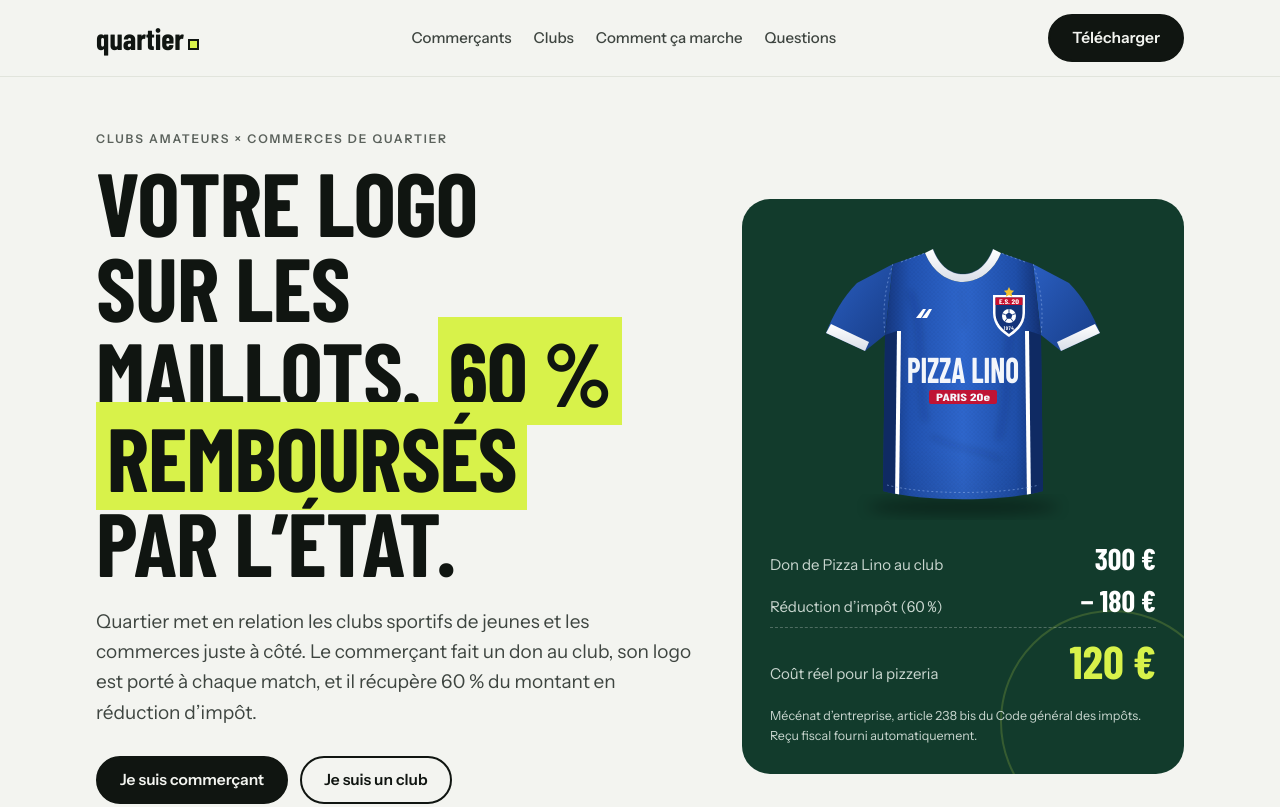
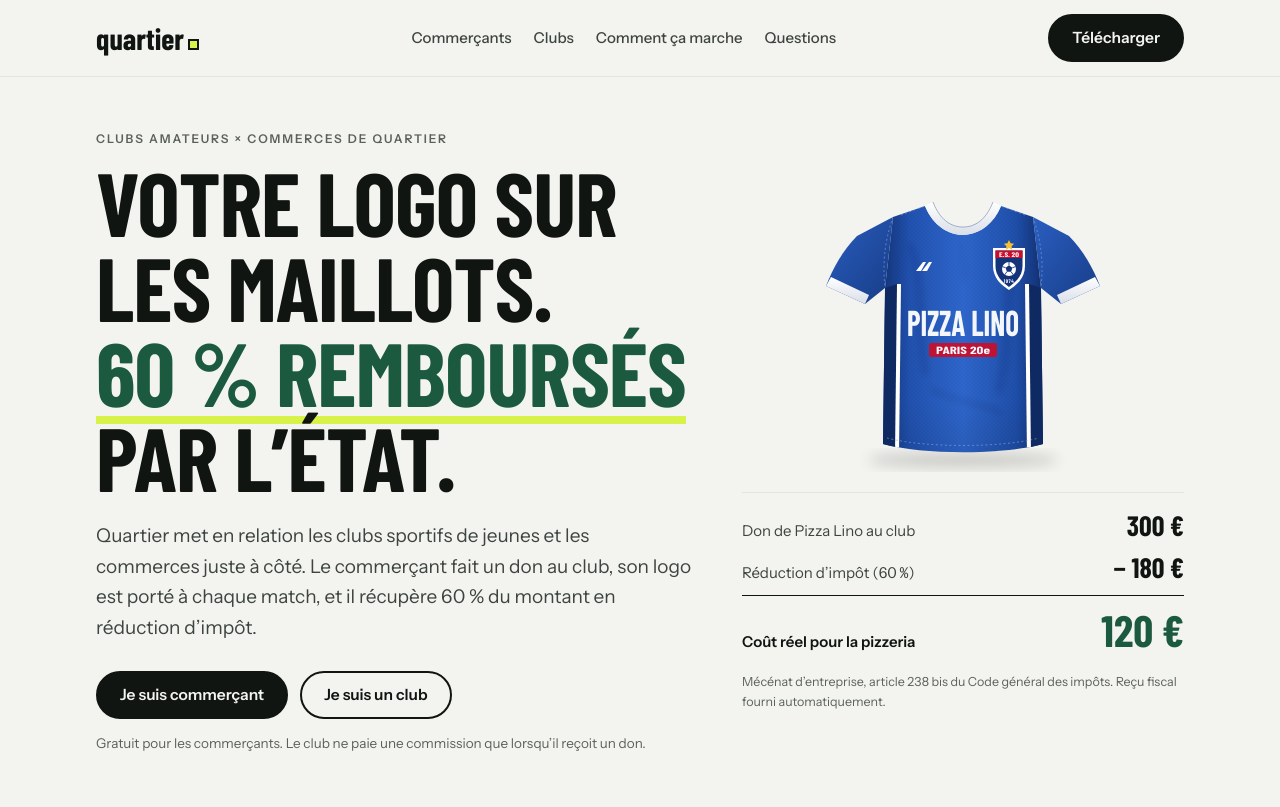
Before and after one commit to iamkinglobster-droid/quartier, a plain HTML site: page index.html in a window 1280 px wide. Shown: the top 807 px of the page. Drawn offline with nearby package versions, Linux system fonts and the light colour scheme; a web font is replaced by a local one.

Commit message:
Add files via upload

```diff
--- a/index.html
+++ b/index.html
@@ -13,19 +13,22 @@
 /* Layout : bandes pleine largeur (papier / pelouse), contenu centré à 1120px ; le héros oppose le titre et un « maillot » qui montre le calcul du don. */
 :root {
   --paper: #F3F4F0; --card: #FFFFFF; --ink: #101511; --ink-soft: #3E4540; --muted: #5B625C;
-  --line: #E1E4DC; --pitch: #123B2C; --pitch-deep: #0D2E22; --on-pitch: #C9D6CF; --lime: #D8F24A; --lime-ink: #101511;
+  --line: #E1E4DC; --accent-ink: #1C5A40; --pitch: #123B2C; --pitch-deep: #0D2E22; --on-pitch: #C9D6CF; --lime: #D8F24A; --lime-ink: #101511;
   --display: "Barlow Condensed", "Arial Narrow", "Helvetica Neue", Arial, sans-serif;
   --body: "Instrument Sans", system-ui, -apple-system, "Segoe UI", Roboto, Arial, sans-serif;
   --r: 18px;
 }
 @media (prefers-color-scheme: dark) { :root:not([data-theme="light"]) {
   --paper: #0F1712; --card: #17211B; --ink: #EEF2EC; --ink-soft: #C2CCC5; --muted: #93A097;
-  --line: #2A3830; --pitch: #123B2C; --pitch-deep: #0A2219; --on-pitch: #C9D6CF; color-scheme: dark } }
+  --line: #2A3830; --accent-ink: #9FD0B4; --pitch: #123B2C; --pitch-deep: #0A2219; --on-pitch: #C9D6CF; color-scheme: dark } }
 :root[data-theme="dark"] {
   --paper: #0F1712; --card: #17211B; --ink: #EEF2EC; --ink-soft: #C2CCC5; --muted: #93A097;
-  --line: #2A3830; --pitch: #123B2C; --pitch-deep: #0A2219; --on-pitch: #C9D6CF; color-scheme: dark }
+  --line: #2A3830; --accent-ink: #9FD0B4; --pitch: #123B2C; --pitch-deep: #0A2219; --on-pitch: #C9D6CF; color-scheme: dark }
 
 * { box-sizing: border-box }
+html { scroll-behavior: smooth }
+[id] { scroll-margin-top: 88px }
+@media (prefers-reduced-motion: reduce) { html { scroll-behavior: auto } }
 body { background: var(--paper); color: var(--ink); font: 400 17px/1.6 var(--body); margin: 0 }
 .wrap { max-width: 1120px; margin: 0 auto; padding-left: max(16px, env(safe-area-inset-left, 0px)); padding-right: max(16px, env(safe-area-inset-right, 0px)) }
 h1, h2, h3 { font-family: var(--display); font-weight: 800; text-transform: uppercase; line-height: .95; letter-spacing: -.01em; margin: 0; text-wrap: balance }
@@ -54,23 +57,24 @@ nav a:hover { color: var(--ink) }
 .hero { padding-block: 56px 72px }
 .hero .grid { display: grid; grid-template-columns: 1.15fr .85fr; gap: 48px; align-items: center }
 .hero h1 { font-size: clamp(48px, 7vw, 92px) }
-.hero h1 em { font-style: normal; background: var(--lime); color: var(--lime-ink); padding: 0 .12em; box-decoration-break: clone; -webkit-box-decoration-break: clone }
+.hero h1 em { font-style: normal; color: var(--accent-ink); text-decoration: underline; text-decoration-color: var(--lime); text-decoration-thickness: .09em; text-underline-offset: .1em }
 .hero .lead { font-size: 19px; color: var(--ink-soft); max-width: 34em; margin-top: 22px }
 .hero .ctas { display: flex; flex-wrap: wrap; gap: 12px; margin-top: 28px }
 .hero .note { margin-top: 14px; font-size: 13.5px; color: var(--muted) }
 @media (max-width: 880px) { .hero .grid { grid-template-columns: 1fr } }
 
 /* Maillot + calcul */
-.kit { background: var(--pitch); border-radius: 28px; padding: 28px; color: #fff; display: grid; gap: 20px; position: relative; overflow: hidden }
-.kit::after { content: ""; position: absolute; inset: auto -40px -60px auto; width: 220px; height: 220px; border: 2px solid rgba(216,242,74,.18); border-radius: 50% }
-.shirt { width: 100%; max-width: 300px; height: auto; margin: -4px auto 0; display: block }
-.calc { display: grid; gap: 8px; position: relative; z-index: 1 }
+.kit { display: grid; gap: 18px; margin: 0 }
+.kit .stage { border-bottom: 1px solid var(--line); padding: 0 0 16px }
+.shirt { width: 100%; max-width: 300px; height: auto; margin: 0 auto; display: block }
+.calc { display: grid; gap: 10px }
 .row { display: flex; justify-content: space-between; align-items: baseline; gap: 12px; font-variant-numeric: tabular-nums }
-.row span { color: var(--on-pitch); font-size: 15px; min-width: 0 }
-.row b { font: 800 30px/1 var(--display); white-space: nowrap }
-.row.total { border-top: 1px dashed rgba(255,255,255,.25); padding-top: 10px }
-.row.total b { font-size: 46px; color: var(--lime) }
-.kit small { color: var(--on-pitch); font-size: 12.5px; position: relative; z-index: 1 }
+.row span { color: var(--ink-soft); font-size: 15px; min-width: 0 }
+.row b { font: 800 28px/1 var(--display); white-space: nowrap; color: var(--ink) }
+.row.total { border-top: 1px solid var(--ink); padding-top: 12px }
+.row.total span { color: var(--ink); font-weight: 600 }
+.row.total b { font-size: 44px; color: var(--accent-ink) }
+.kit small { color: var(--muted); font-size: 12.5px }
 
 /* Sports */
 .sports { border-block: 1px solid var(--line); background: var(--card) }
@@ -175,7 +179,7 @@ footer .legal { font-size: 12.5px; max-width: 80ch }
       </div>
 
       <figure class="kit" aria-label="Exemple : un don de 300 euros coûte 120 euros après réduction d’impôt" style="margin:0">
-        <svg class="shirt" viewBox="0 0 300 300" role="img" aria-label="Maillot de football bleu d’un club de quartier, avec son écusson et le logo de la pizzeria sponsor au centre">
+        <div class="stage"><svg class="shirt" viewBox="0 0 300 300" role="img" aria-label="Maillot de football bleu d’un club de quartier, avec son écusson et le logo de la pizzeria sponsor au centre">
           <defs>
             <linearGradient id="fab" x1="0" x2="1" y1="0" y2="0">
               <stop offset="0" stop-color="#14347A"/><stop offset=".17" stop-color="#2152B0"/><stop offset=".5" stop-color="#2E66CC"/><stop offset=".83" stop-color="#1F4FAA"/><stop offset="1" stop-color="#122F70"/>
@@ -196,7 +200,7 @@ footer .legal { font-size: 12.5px; max-width: 80ch }
             <filter id="drop" x="-30%" y="-30%" width="160%" height="160%"><feGaussianBlur stdDeviation="7"/></filter>
             <clipPath id="body"><path d="M112 30 L80 41 L72 112 L70 268 C110 279 190 279 230 268 L228 112 L220 41 L188 30 C180 50 164 59 150 59 C136 59 120 50 112 30 Z"/></clipPath>
           </defs>
-          <ellipse cx="150" cy="284" rx="96" ry="8" fill="#000" opacity=".35" filter="url(#drop)"/>
+          <ellipse cx="150" cy="284" rx="96" ry="7" fill="#000" opacity=".18" filter="url(#drop)"/>
           <!-- manches -->
           <path d="M80 41 L44 60 C30 74 20 92 13 110 L52 128 L72 112 Z" fill="url(#slv)"/>
           <path d="M220 41 L256 60 C270 74 280 92 287 110 L248 128 L228 112 Z" fill="url(#slv)" transform="translate(0 0)"/>
@@ -247,7 +251,7 @@ footer .legal { font-size: 12.5px; max-width: 80ch }
             <rect x="116" y="167" width="68" height="14" rx="2" fill="#C8102E"/>
             <text x="150" y="178" text-anchor="middle" font-family="Barlow Condensed, Arial Narrow, sans-serif" font-weight="700" font-size="10.5" textLength="54" lengthAdjust="spacingAndGlyphs" fill="#FFFFFF">PARIS 20e</text>
           </g>
-        </svg>
+        </svg></div>
         <div class="calc">
           <div class="row"><span>Don de Pizza Lino au club</span><b>300 €</b></div>
           <div class="row"><span>Réduction d’impôt (60 %)</span><b>− 180 €</b></div>
```
